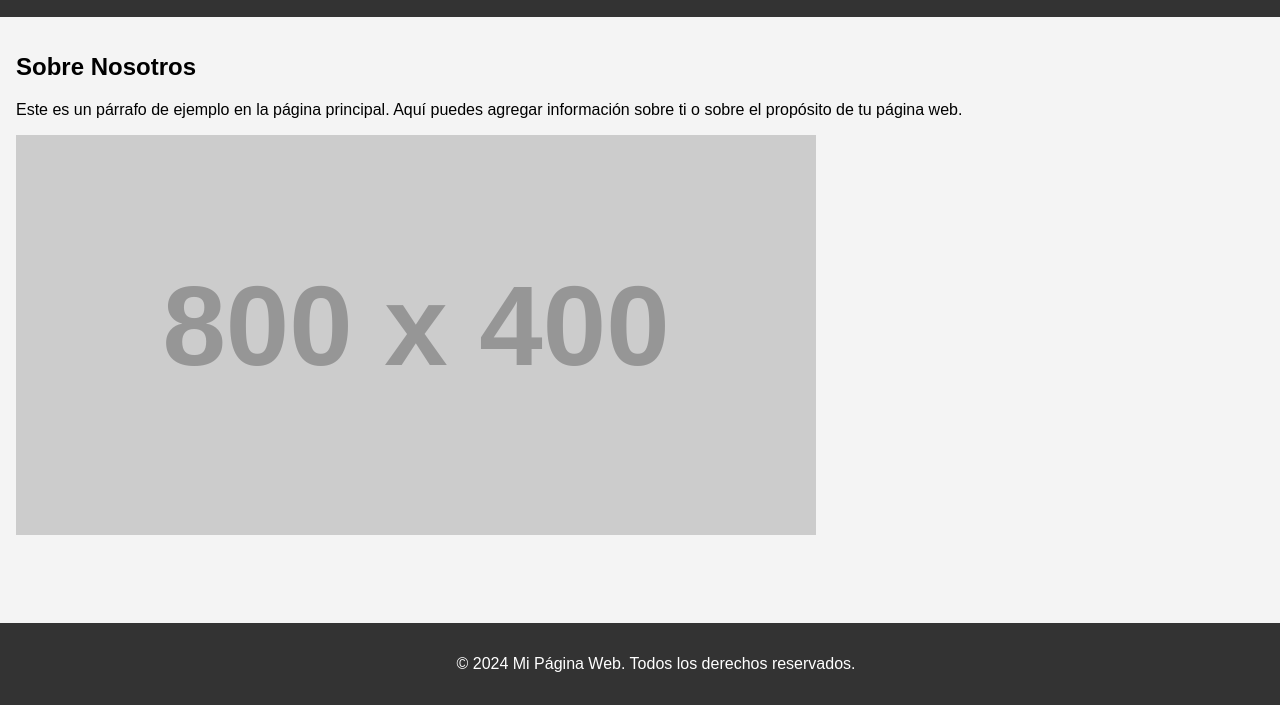
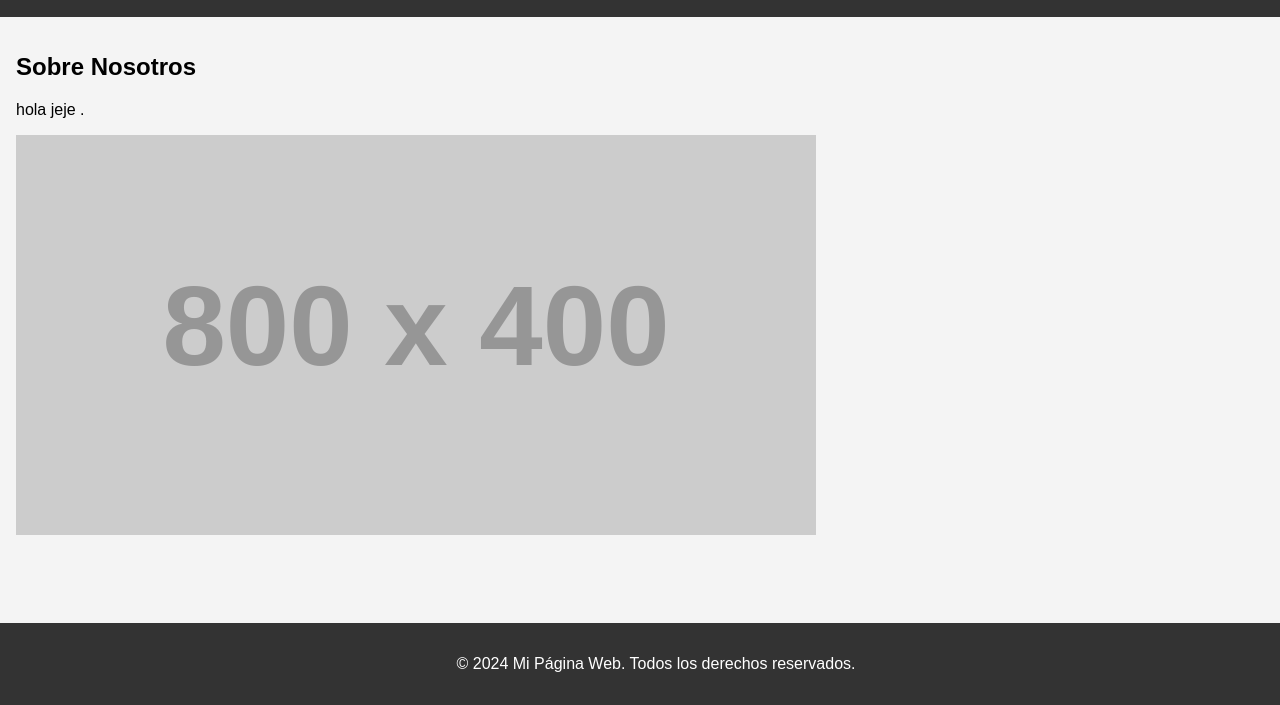
Before and after one commit to joaco-ecea/joaco-ecea.github.io, a plain HTML site: page index.html in a window 1280 px wide. Shown: the part 95-800 px from the top of the page. Drawn offline with Linux system fonts and the light colour scheme; placeholder pictures from the web are drawn by us.

Commit message:
Update index.html

```diff
--- a/index.html
+++ b/index.html
@@ -41,7 +41,7 @@
     </header>
     <main>
         <h2>Sobre Nosotros</h2>
-        <p>Este es un párrafo de ejemplo en la página principal. Aquí puedes agregar información sobre ti o sobre el propósito de tu página web.</p>
+        <p> hola jeje .</p>
         <img src="https://via.placeholder.com/800x400" alt="Imagen de ejemplo">
     </main>
     <footer>
```
